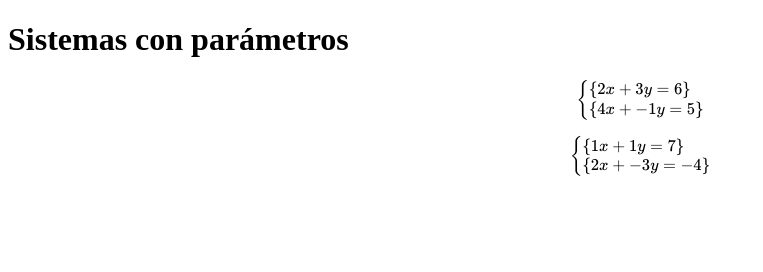
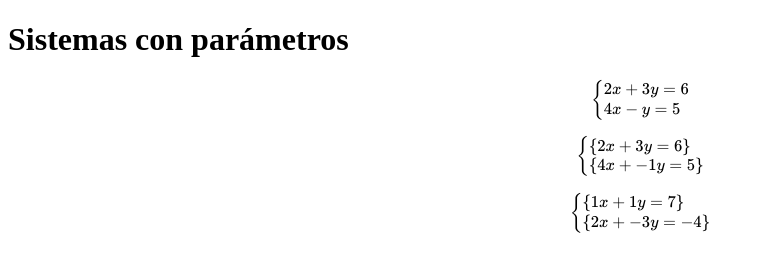
Before and after one commit to NicolasRobledo/test_mathjax, a plain HTML site: page index.html in a window 1280 px wide. Shown: the whole page, without its empty margins (0-763 px from the left). Drawn offline with nearby package versions, Linux system fonts and the light colour scheme.

Commit message:
Update index.html

```diff
--- a/index.html
+++ b/index.html
@@ -13,6 +13,15 @@
 </head>
 <body>
   <h1>Sistemas con parámetros</h1>
+  <p>
+  \[
+  \begin{cases}
+  2x + 3y = 6 \\
+  4x - y = 5
+  \end{cases}
+  \]
+</p>
+
 
   <sistema-ecuacion a="2" b="3" c="6" d="4" e="-1" f="5"></sistema-ecuacion>
   <sistema-ecuacion a="1" b="1" c="7" d="2" e="-3" f="-4"></sistema-ecuacion>
```
